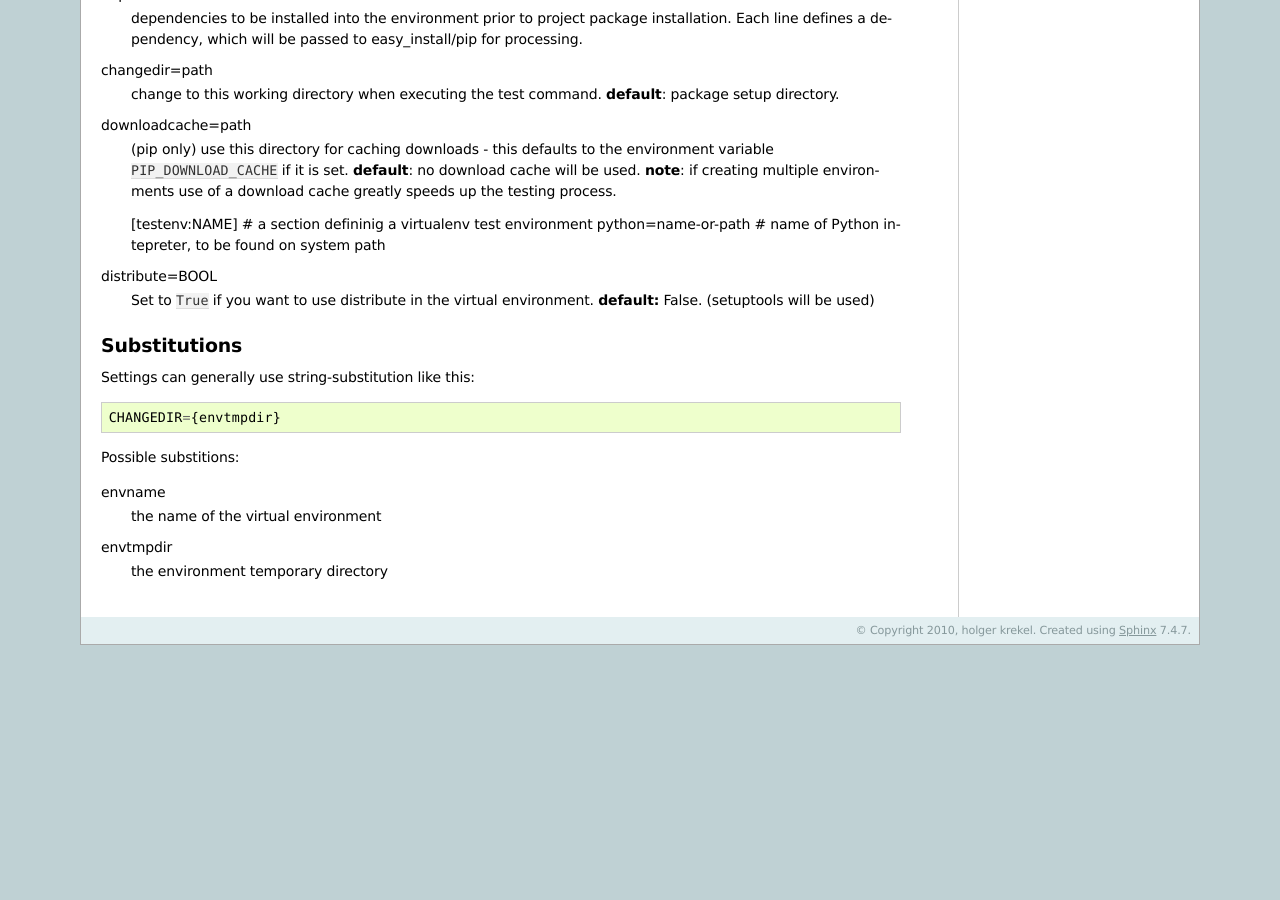
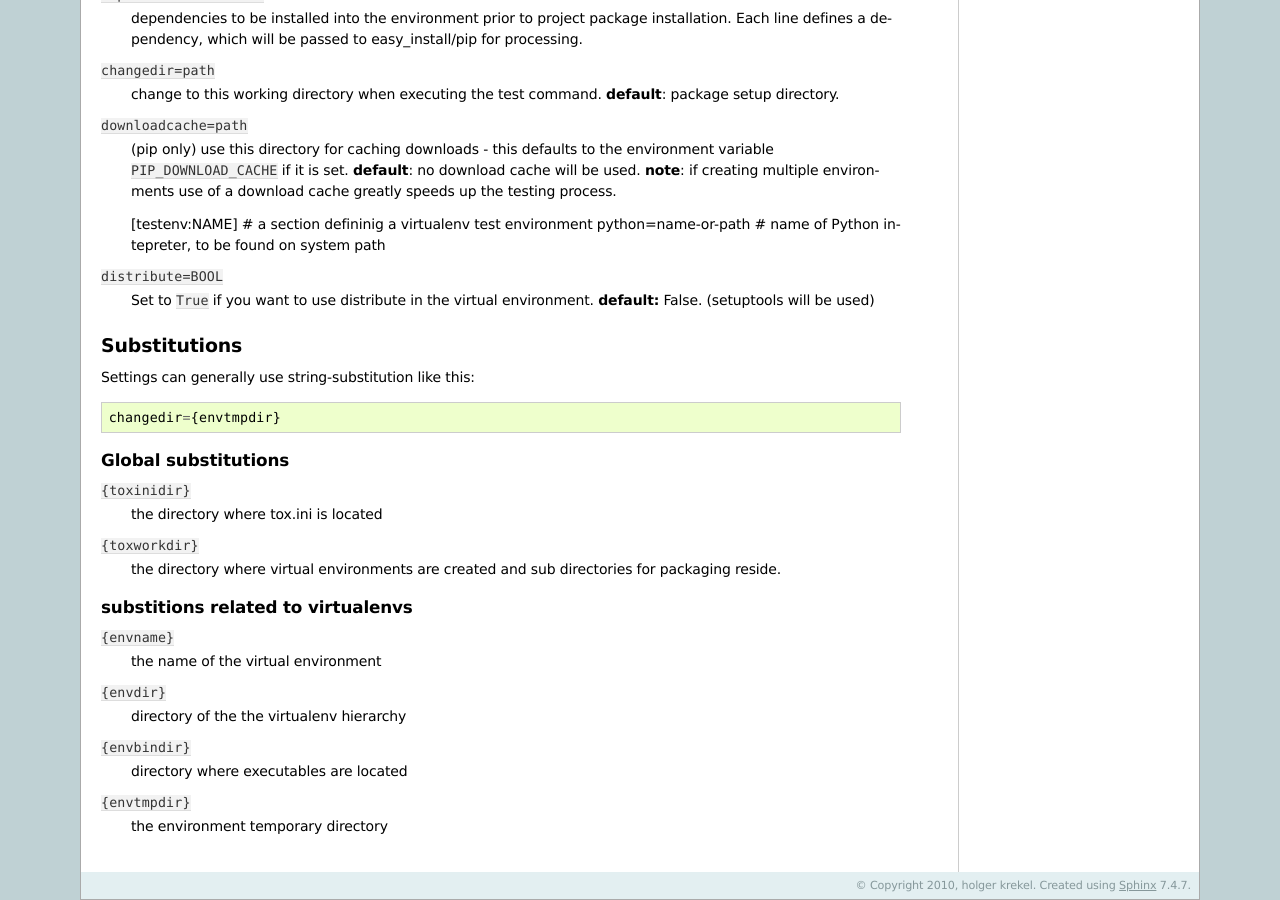
Before and after one commit to msabramo/tox, a Sphinx documentation site: the page built from doc/toxini.txt, in a window 1280 px wide and 900 px high, scrolled down 880 px. Built offline with Sphinx 7.4.7, drawn with Linux system fonts in a browser that asks for light colours; before the commit the page ends 1525 px from its top, so only the background shows below that; some of the changed text lies outside the part shown.

Commit message:
overhaul and extension and improved docs for substitutions in ini files

```diff
--- a/doc/toxini.txt
+++ b/doc/toxini.txt
@@ -14,9 +14,9 @@ Global settings
 List of optional global options::
 
     [global]
-    toxdir=path      # tox directory, defaults to .tox
+    toxworkdir=path      # tox directory, defaults to .tox
     packagedir=path  # defaults to dirpath of tox.ini file
-    logdir=path      # defaults to {toxdir}/log
+    logdir=path      # defaults to {toxworkdir}/log
 
 Test environment settings
 ------------------------------
@@ -35,27 +35,28 @@ testenvironment default section.
 
 Complete list of settings that you can put into ``testenv*`` sections:
 
-python=NAME-OR-PATH
-    name or path to a Python interpreter which will be used for creating the virtual
-    environment.
+``python=NAME-OR-PATH``
+    name or path to a Python interpreter which will be used for creating
+    the virtual environment.
 
-argv=MULTI-LINE
+``argv=MULTI-LINE``
     the test command to be called for testing. Each line defines one
     item of a list that will be passed to ``subprocess.Popen``.
 
-tmpdir=path
+``tmpdir=path``
     XXX defines a temporary directory of the virtualenv,
     available via the ``envtmpdir`` substition, defaults to
 
-deps=MULTI-LINE-LIST
-    dependencies to be installed into the environment prior to project package installation.
-    Each line defines a dependency, which will be passed to easy_install/pip for processing.
+``deps=MULTI-LINE-LIST``
+    dependencies to be installed into the environment prior to project
+    package installation.  Each line defines a dependency, which will be
+    passed to easy_install/pip for processing.
 
-changedir=path
+``changedir=path``
     change to this working directory when executing the test command.
     **default**: package setup directory.
 
-downloadcache=path
+``downloadcache=path``
     (pip only) use this directory for caching downloads - this defaults to the
     environment variable ``PIP_DOWNLOAD_CACHE`` if it is set.
     **default**: no download cache will be used.
@@ -65,7 +66,7 @@ downloadcache=path
     [testenv:NAME]   # a section defininig a virtualenv test environment
     python=name-or-path   # name of Python intepreter, to be found on system path
 
-distribute=BOOL
+``distribute=BOOL``
     Set to ``True`` if you want to use distribute in the virtual environment.
     **default:** False. (setuptools will be used)
 
@@ -74,11 +75,25 @@ Substitutions
 
 Settings can generally use string-substitution like this::
 
-    CHANGEDIR={envtmpdir}
+    changedir={envtmpdir}
 
-Possible substitions::
+Global substitutions
++++++++++++++++++++++++++++++
 
-envname
+``{toxinidir}``
+    the directory where tox.ini is located
+``{toxworkdir}``
+    the directory where virtual environments are created and sub directories
+    for packaging reside.
+
+substitions related to virtualenvs
+++++++++++++++++++++++++++++++++++++++++++++++++++++++
+
+``{envname}``
     the name of the virtual environment
-envtmpdir
+``{envdir}``
+    directory of the the virtualenv hierarchy
+``{envbindir}``
+    directory where executables are located
+``{envtmpdir}``
     the environment temporary directory
--- a/doc/usecases.txt
+++ b/doc/usecases.txt
@@ -61,7 +61,7 @@ This would Driven by a section of the ``tox.ini`` file::
     search_executeable = *
 
     [setup]
-    envbasedir = toxdir
+    toxworkdir = toxworkdir
     virtualenv =
 
 Effectively
```
Also changed, not shown: doc/example/pytest.txt (+10 -4 lines), doc/support.txt (+6 -1 lines), 6 other files.
